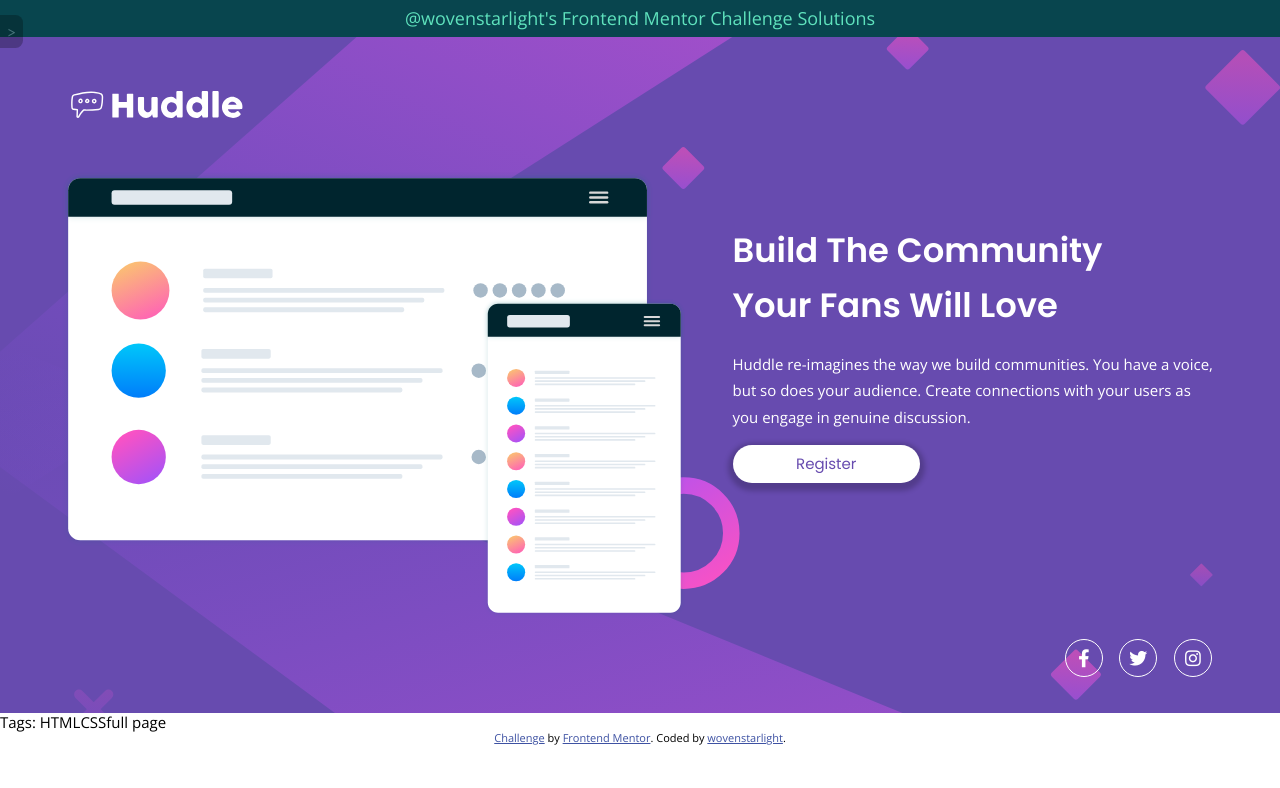
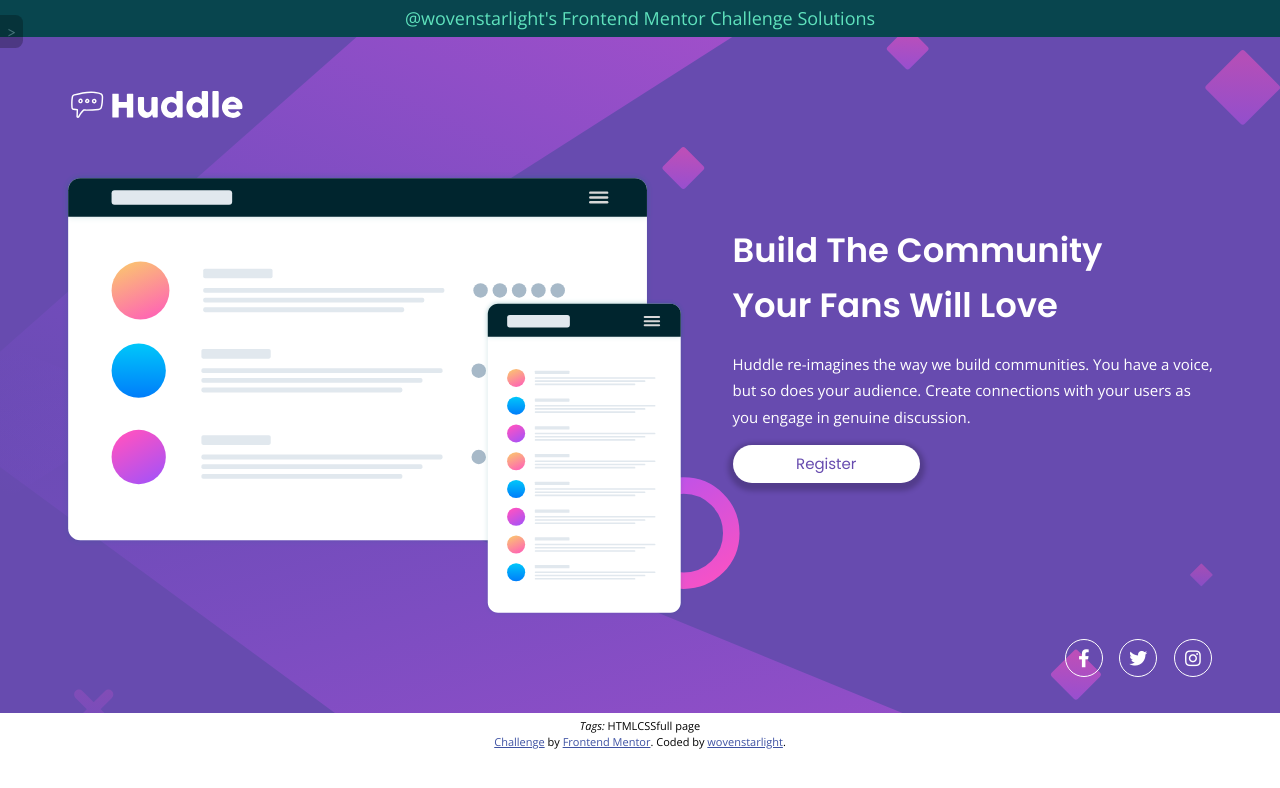
Before and after one commit to wovenstarlight/frontend-projects, a Jekyll site: the page built from _posts/2021-08-05-huddle-landing-page.html, in a window 1280 px wide. Shown: the top 788 px of the page. Built offline with Jekyll 4.4.1, drawn with Linux system fonts in a browser that asks for light colours; nearby versions of some CDN libraries.

Commit message:
Styling footer text

```diff
--- a/css/sitewide.css
+++ b/css/sitewide.css
@@ -41,6 +41,12 @@ header h1 {
 }
 
 
-/* For the attribution links in the footer */
-.attribution { font-size: 11px; text-align: center; }
-.attribution a { color: hsl(228, 45%, 44%); }
+/* For the text/links in the footer */
+footer {
+	font-size: 11px;
+	text-align: center;
+	padding: 0.25em;
+}
+footer p { margin: 0.25em; }
+footer em { font-style: italic; }
+footer a { color: hsl(228, 45%, 44%); }
```
